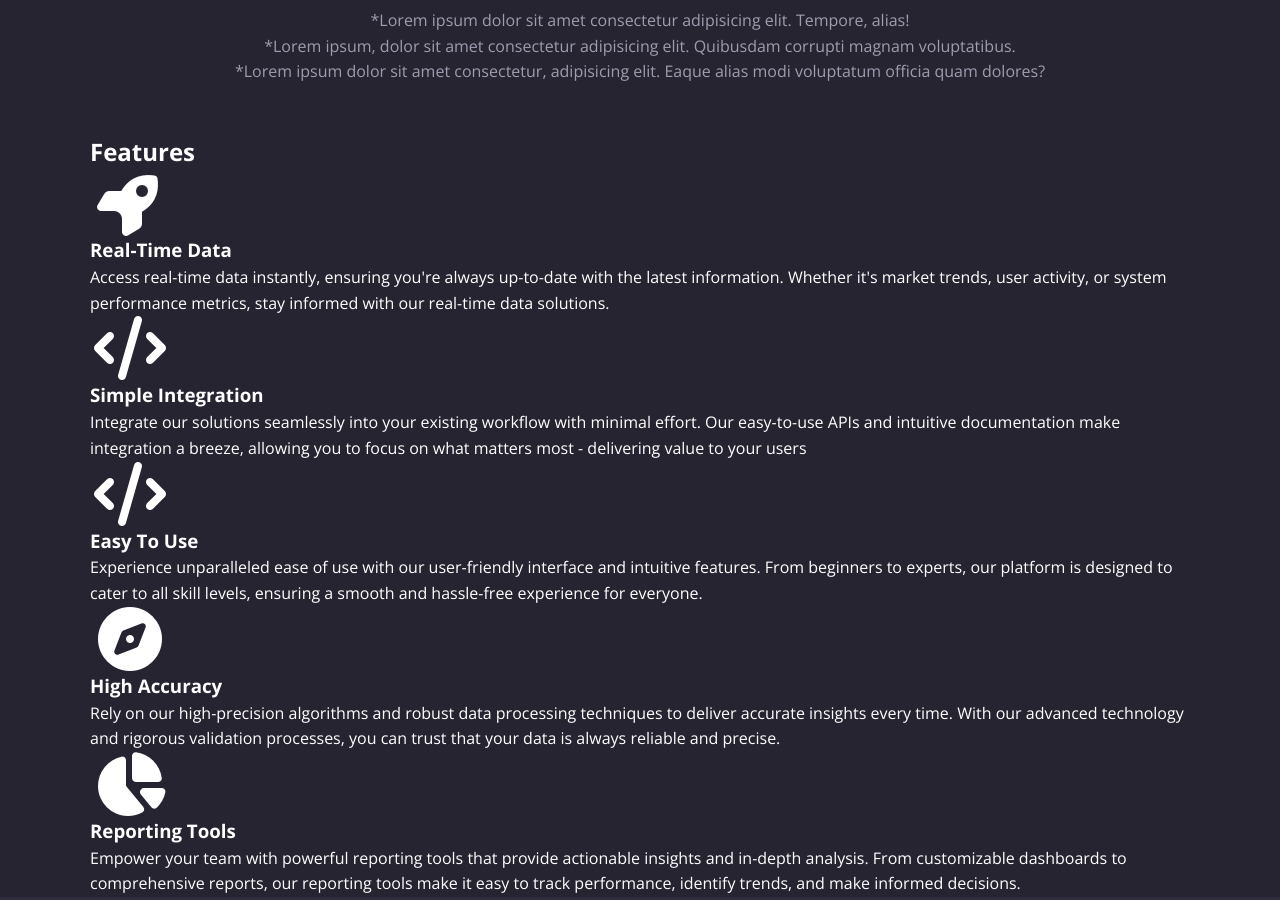
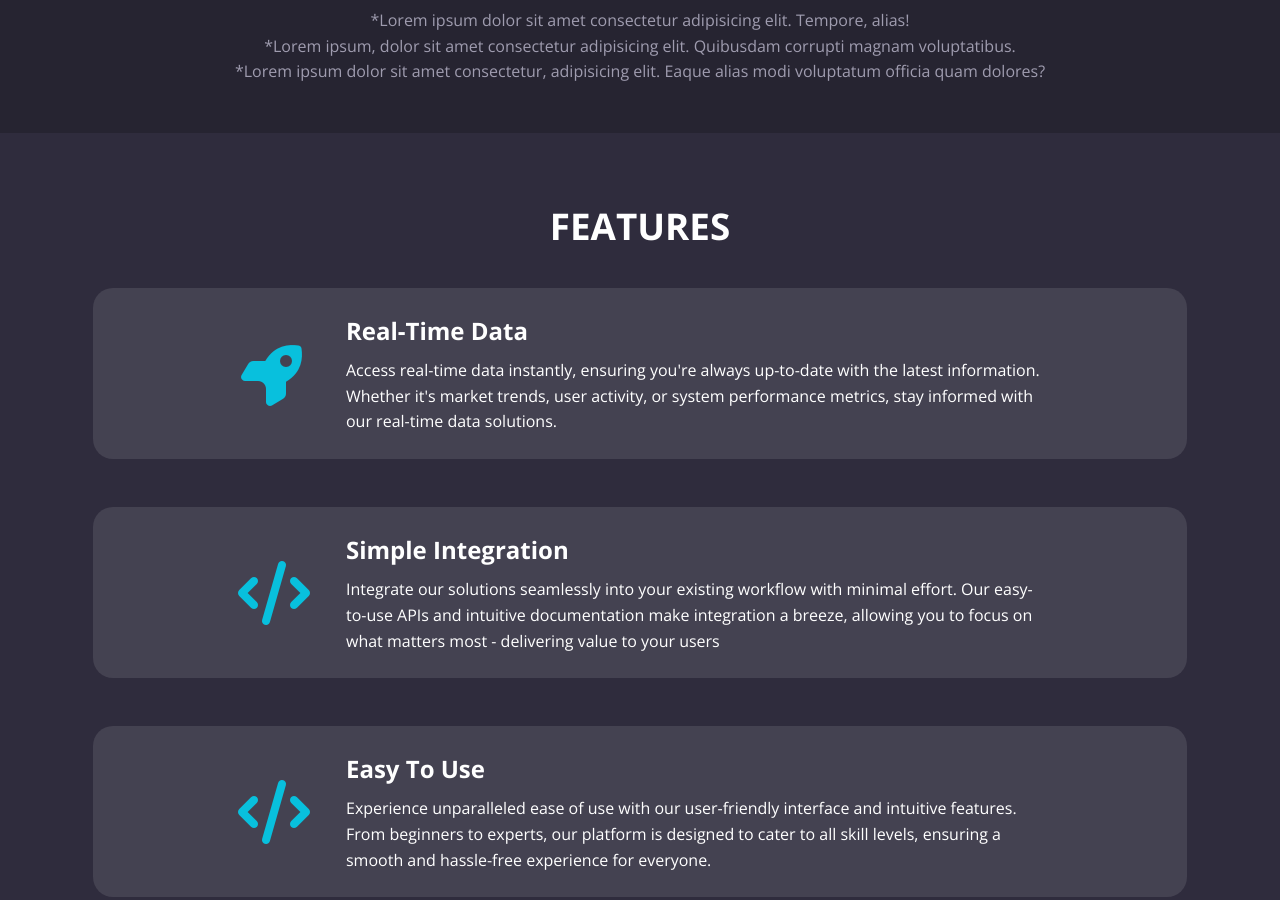
Before and after one commit to Diegoireland1975/Leno-Website, a plain HTML site: page details.html in a window 1280 px wide. Shown: the part 1740-2640 px from the top of the page. Drawn offline with nearby package versions, Linux system fonts and the light colour scheme.

Commit message:
adding details-features section css

```diff
--- a/css/styles.css
+++ b/css/styles.css
@@ -775,6 +775,44 @@ img {
 .pricing__notes-text {
   color: #9f9caf;
 }
+
+/* Details Features */
+.details-features {
+  background: var(--tertiary-color);
+  padding: 4rem 2rem;
+}
+
+.details-features-title {
+  font-size: 2.3rem;
+  margin-bottom: 2rem;
+  text-align: center;
+  margin-bottom: 2rem;
+  text-transform: uppercase;
+}
+
+.details-features__list-item {
+  display: flex;
+  flex-direction: column;
+  justify-content: center;
+  align-items: center;
+  gap: 2rem;
+  text-align: center;
+  background-color: rgba(255, 255, 255, 0.1);
+  padding: 1.5rem;
+  border-radius: 20px;
+  margin-bottom: 3rem;
+}
+
+.details-features__list-item i {
+  color: var(--primary-color);
+}
+
+.details-features__list-title {
+  font-size: 1.5rem;
+  font-size: 600;
+  margin-bottom: 0.5rem;
+}
+
 /* ############### */
 /* MEDIA QUERIES */
 /* ############### */
@@ -810,6 +848,20 @@ img {
   /* pricing */
   .pricing__cards {
     flex-direction: row;
+  }
+
+  /* Details-features */
+  .details-features__list-item {
+    flex-direction: row;
+  }
+
+  .details-features__list-text {
+    text-align: left;
+  }
+
+  .details-features__list-description {
+    max-width: 700px;
+    margin: 0 auto;
   }
 }
 
```
